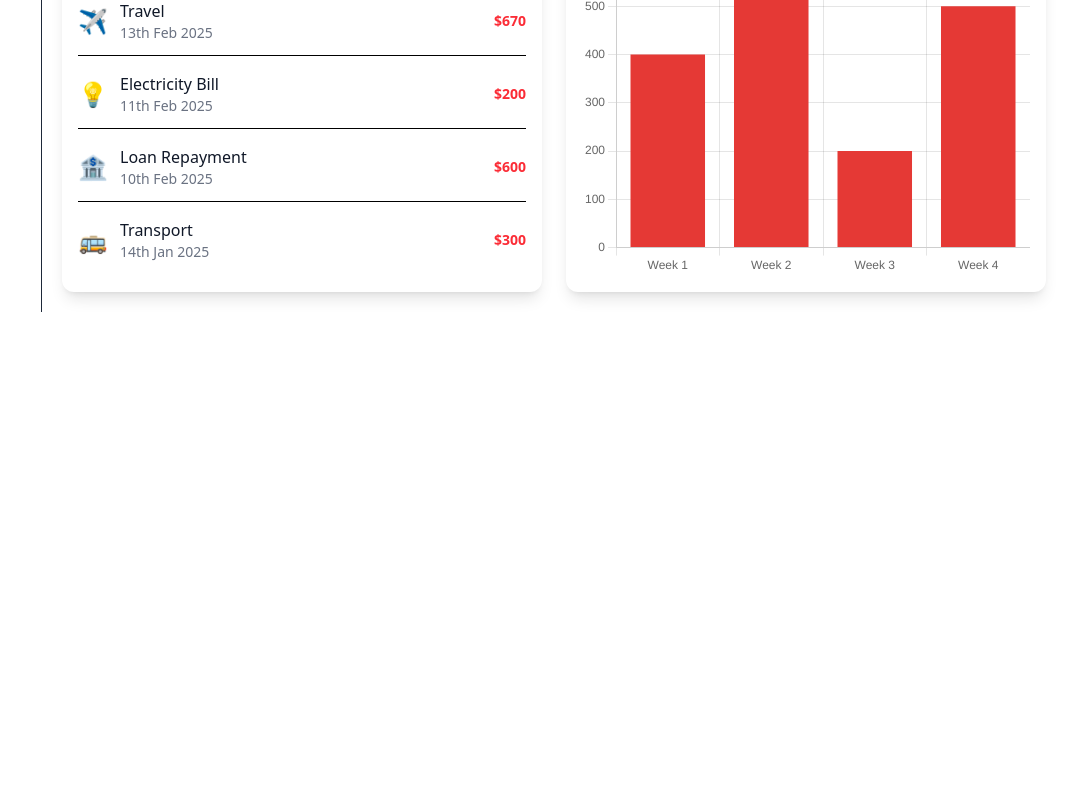
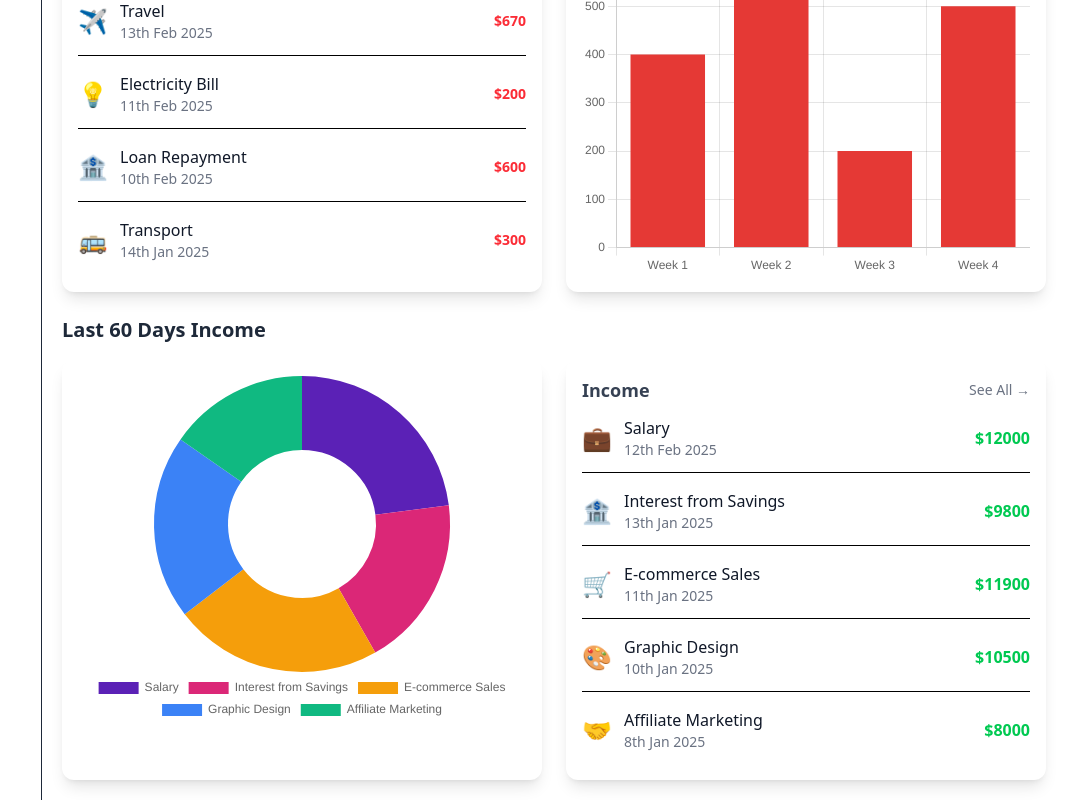
Before and after one commit to jlcarrascof/vue3-expense-tracker, a Vue app: page /dashboard in a window 1280 px wide. Shown: the part 858-1658 px from the top of the page, without its empty margins (214-1280 px from the left). Before the commit the page ends 1170 px from the top, so only its background shows below. Built offline with nearby package versions, Linux system fonts and the light colour scheme; sample sign-in values are in the browser's storage.

Commit message:
style: enhance IncomeSection with income list and improved layout for better user experience

```diff
--- a/src/components/IncomeSection.vue
+++ b/src/components/IncomeSection.vue
@@ -47,5 +47,41 @@
 </script>
 
 <template>
+  <div class="mt-6">
+    <h2 class="text-xl font-bold text-gray-800 mb-4">Last 60 Days Income</h2>
 
+    <div class="grid grid-cols-1 md:grid-cols-2 gap-6 min-h-[350px]">
+
+      <!-- Gráfico de Ingresos -->
+      <div class="bg-white p-4 rounded-xl shadow-lg h-full">
+        <div class="h-[350px]">
+          <canvas ref="incomeChart" class="w-full h-full"></canvas>
+        </div>
+      </div>
+
+      <!-- Lista de Ingresos -->
+      <div class="bg-white p-4 rounded-xl shadow-lg h-full">
+        <div class="flex justify-between items-center mb-3">
+          <h3 class="text-lg font-semibold text-gray-700">Income</h3>
+          <button class="text-sm text-gray-500 hover:text-gray-700">See All →</button>
+        </div>
+
+        <div class="flex flex-col space-y-4">
+          <div
+            v-for="income in incomes"
+            :key="income.id"
+            class="flex items-center justify-between border-b last:border-none pb-3"
+          >
+            <span class="text-2xl">{{ income.icon }}</span>
+            <div class="flex-1 ml-3">
+              <p class="text-gray-900 font-medium">{{ income.name }}</p>
+              <p class="text-sm text-gray-500">{{ income.date }}</p>
+            </div>
+            <p class="font-bold text-green-500">{{ formatCurrency(income.amount) }}</p>
+          </div>
+        </div>
+      </div>
+
+    </div>
+  </div>
 </template>
```
